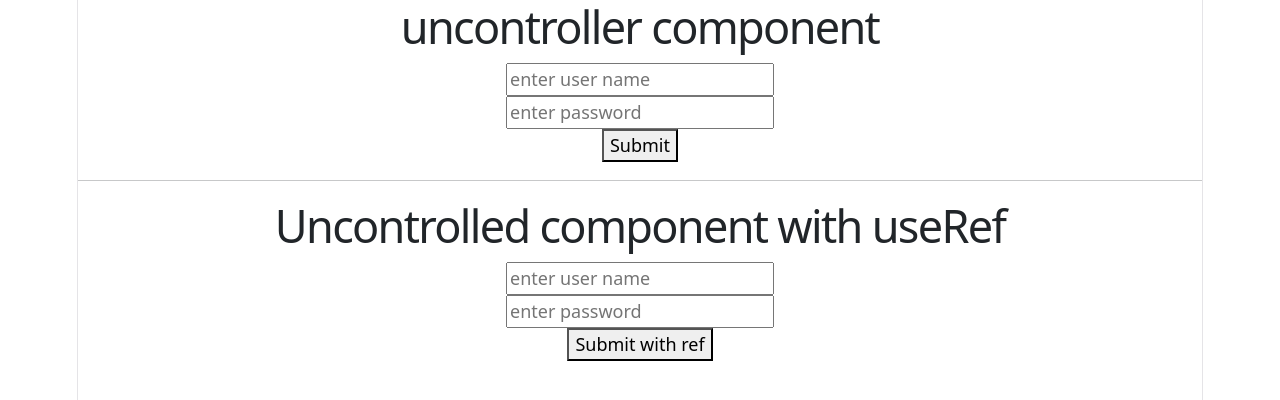
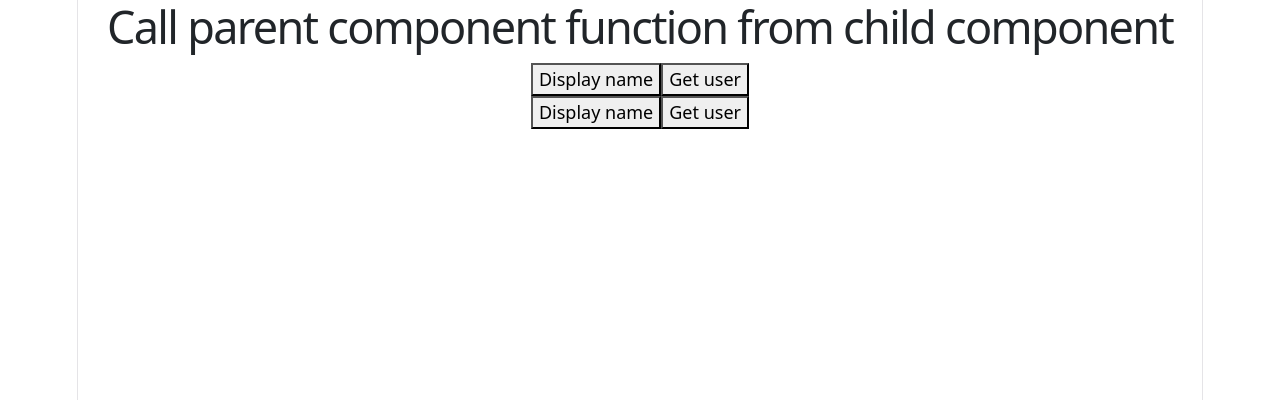
Before and after one commit to codewithnill/reactjs_19_by_code_step_by_step, a React (Vite) app in the folder main/react-blog/: page / in a window 1280 px wide. Shown: the top 400 px of the page. Built offline with nearby package versions, Linux system fonts and the light colour scheme.

Commit message:
pass function in component as props.

```diff
--- a/main/react-blog/src/App.jsx
+++ b/main/react-blog/src/App.jsx
@@ -1,58 +1,21 @@
-import { useRef } from "react";
+import User from "./User"
 
 function App() {
+  const displayName=(name)=>{
+    alert(name);
+  }
 
-
-
-  const userRef=useRef();
-  const passwordRef=useRef();
-
-  const handleForm=(event)=>{
-    // console.log(event)
-    event.preventDefault();
-    const user=document.querySelector("#user").value;
-    console.log(user);
-    const password=document.querySelector("#pasword").value;
-    console.log(password);
+  const getUser=()=>{
+    alert("get user function called");
   }
 
 
-  const handleFormRef=(event)=>{
-    event.preventDefault();
-    const user=userRef.current.value;
-    const password=passwordRef.current.value;
-    console.log("handleFormRef",user,password);
-
-  }
-
   return (
     <div>
-      <h1>uncontroller component</h1>
-      <form action="" method="post" onSubmit={handleForm}>
-          <input type="text" id="user" placeholder="enter user name"></input>
-          <br></br>
-          <input type="password" id="password" placeholder="enter password"></input>
-          <br></br>
-          <button>Submit</button>
-      </form>
-
-
-
-
-      <hr></hr>
-    <h1>Uncontrolled component with useRef</h1>
-      <form action=""  method="post" onSubmit={handleFormRef}>
-        <input type="text" ref={userRef} id="userRef" placeholder="enter user name"></input>
-        <br></br>
-        <input type="password" ref={passwordRef} id="passwordRef" placeholder="enter password"></input>
-        <br></br>
-        <button>Submit with ref</button>
-      </form>
-
-
+      <h1>Call parent component function from child component</h1>
+      <User displayName={displayName} name="Nb" getUser={getUser}/>
+      <User displayName={displayName} name="Nill" getUser={getUser}/>
     </div>
-
-
   );
 }
 
--- a/main/react-blog/src/User.jsx
+++ b/main/react-blog/src/User.jsx
@@ -1,16 +1,16 @@
-const User=({user})=>{
+const User=({displayName,name,getUser})=>{
+  // const displayName=(name)=>{
+  //   alert(name);
+  // }
+
+  // const getUser=()=>{
+  //   alert("get user function called");
+  // }
+
   return (
-    <div style={{
-      border:"1px solid green",
-      margin:"10px",
-      padding:"10px",
-      width:"400px",
-      borderRadius:"10px"
-    }}>
-      <h1>User component</h1>
-      <h1>Name: <span style={{ color: 'blue' }}>{user.name}</span></h1>
-      <h1>Age: <span style={{ color: 'green' }}>{user.age}</span></h1>
-      <h1>Email: <span style={{ color: 'red' }}>{user.email}</span></h1>
+    <div>
+      <button onClick={()=>displayName(name)}>Display name</button>
+      <button onClick={()=>getUser()}>Get user</button>
     </div>
   );
 }
```
